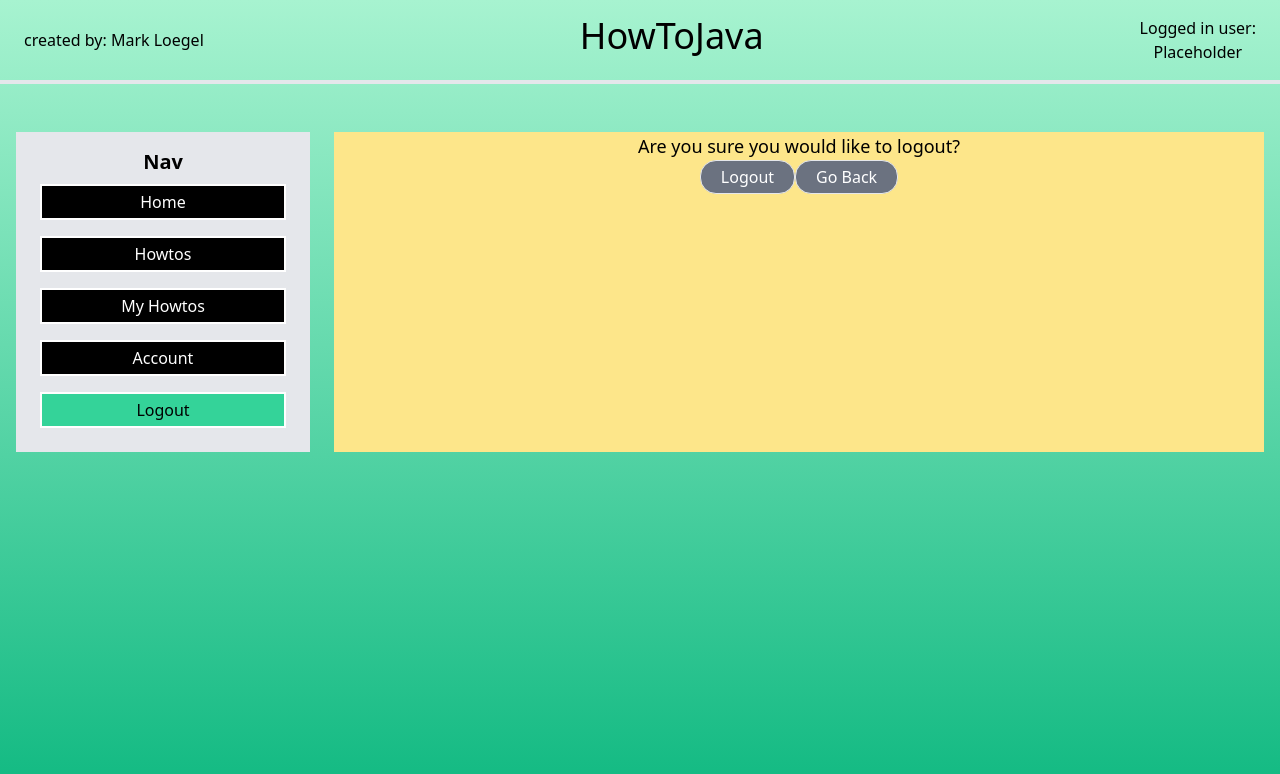
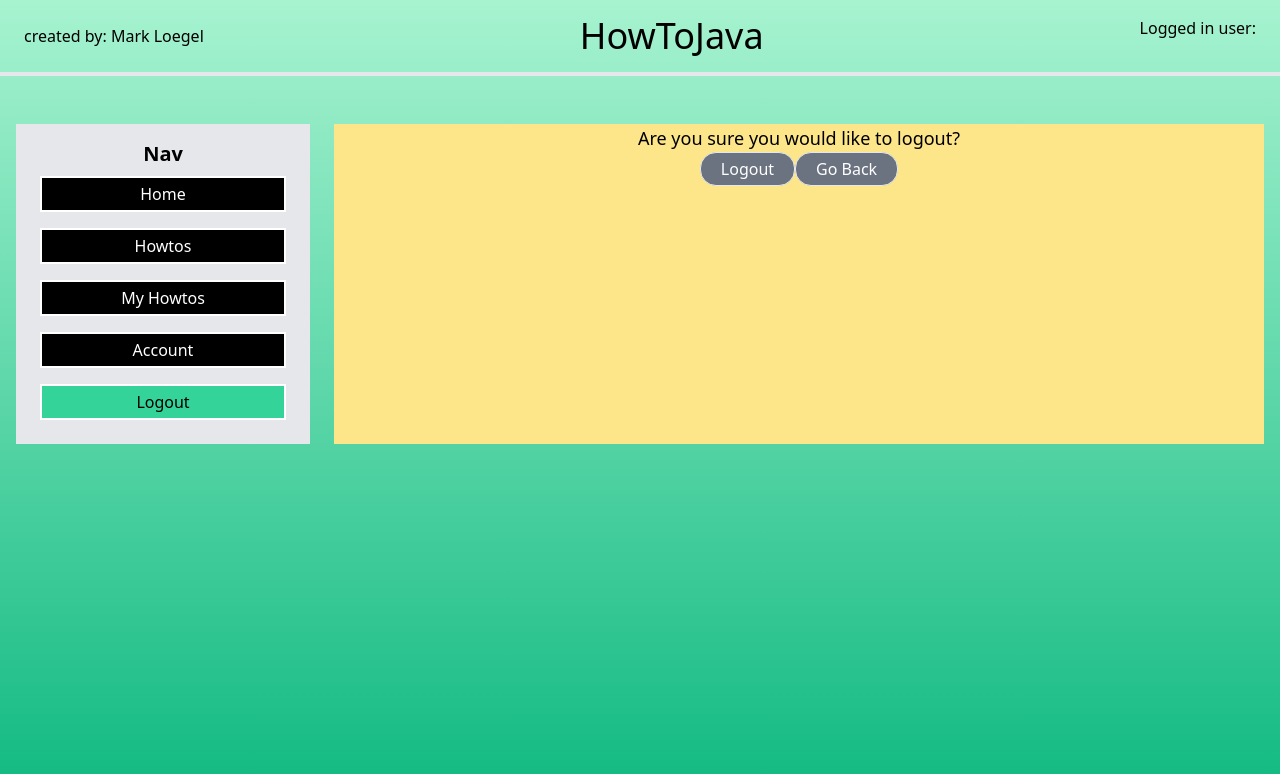
Before and after one commit to meloegel/HowToJavaFE, a React (Create React App) app: page /logout in a window 1280 px wide. Shown: the top 774 px of the page. Built offline with nearby package versions, Linux system fonts and the light colour scheme.

Commit message:
finished logged in user

```diff
--- a/src/components/account/Login.tsx
+++ b/src/components/account/Login.tsx
@@ -72,6 +72,7 @@ export default function Login() {
         if (data) {
           console.log("Success");
           localStorage.setItem("token", `Bearer ${data.access_token}`);
+          localStorage.setItem("username", `${formValues.username}`)
           history.push("/home");
         }
       })
--- a/src/components/common/header.tsx
+++ b/src/components/common/header.tsx
@@ -4,6 +4,7 @@ export type HeaderType = {
 
 export default function Header(props: HeaderType): JSX.Element {
   const { showUser: type = false } = props;
+  const username = window.localStorage.getItem("username");
 
   switch (type) {
     case true:
@@ -19,7 +20,7 @@ export default function Header(props: HeaderType): JSX.Element {
         <h1 className="text-4xl">HowToJava</h1>
         <div className=" text-center px-2">
           <h4>Logged in user:</h4>
-          <h3>Placeholder</h3>
+          <h3>{username}</h3>
         </div>
       </div>
     );
```
